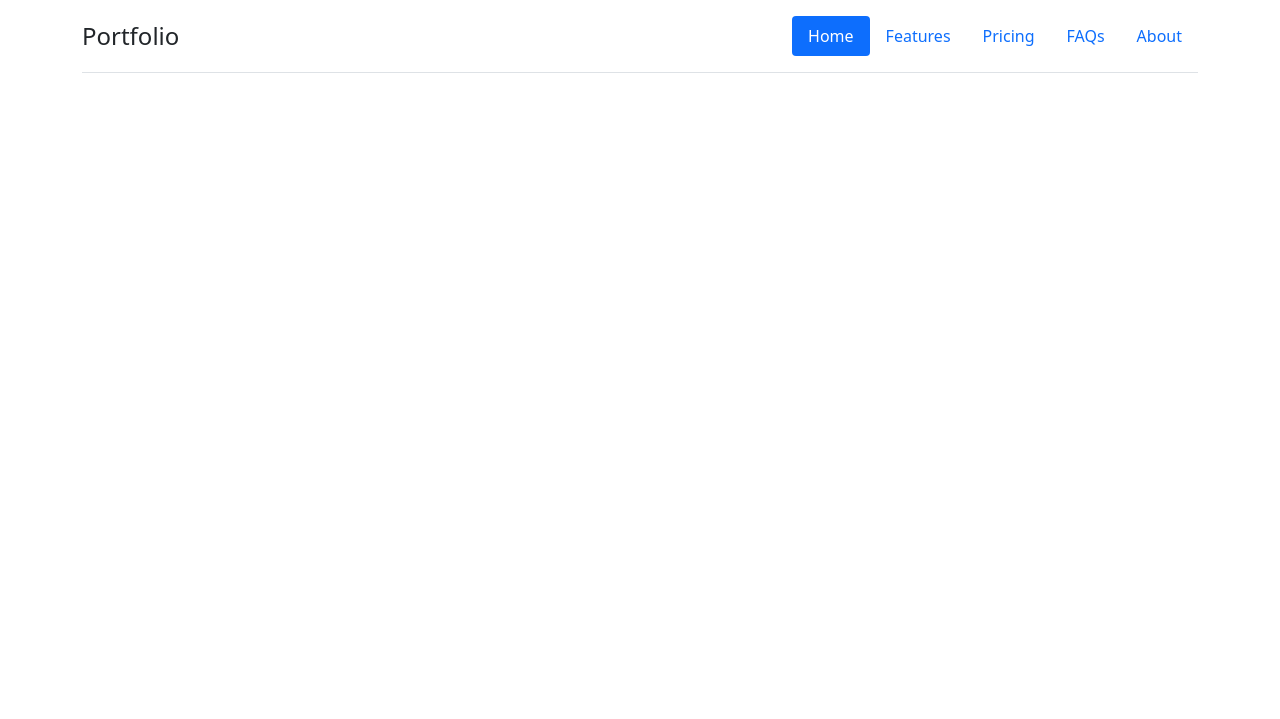
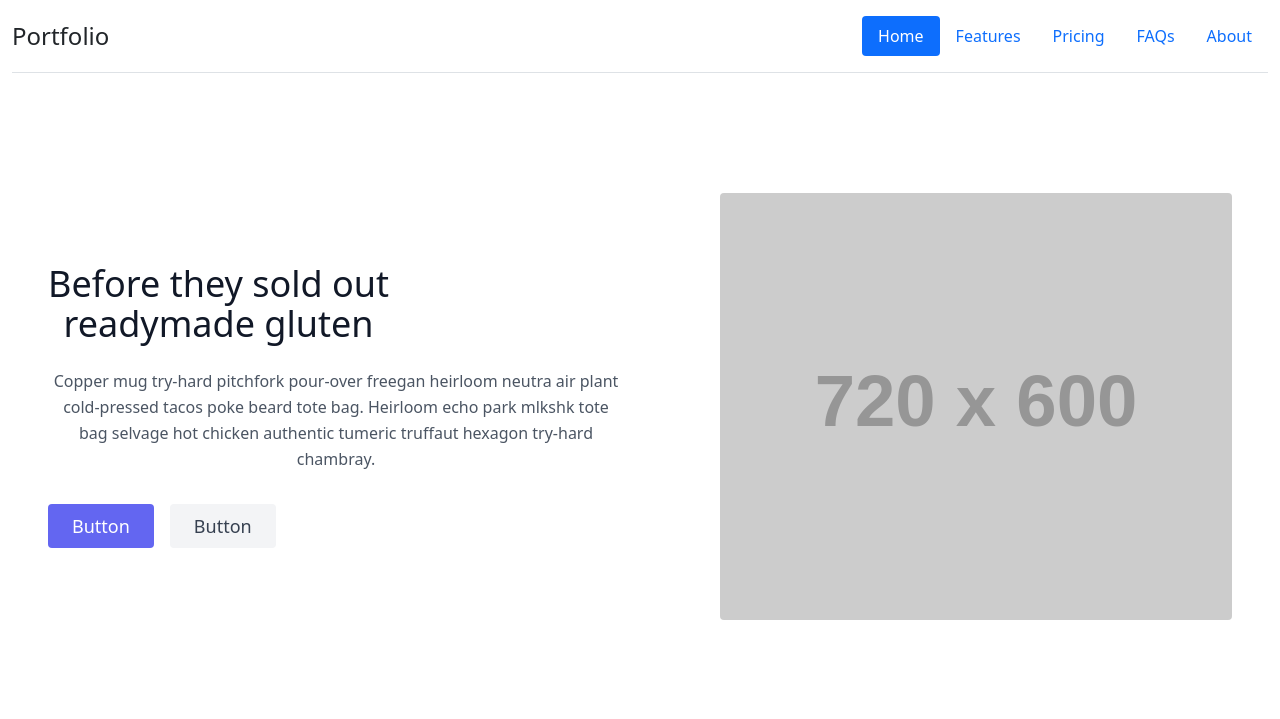
Before and after one commit to Varshneyhars/Portfolio, a plain HTML site: page index.html in a window 1280 px wide. Drawn offline with nearby package versions, Linux system fonts and the light colour scheme; placeholder pictures from the web are drawn by us.

Commit message:
Update index.html

```diff
--- a/index.html
+++ b/index.html
@@ -6,6 +6,7 @@
     <meta name="viewport" content="width=device-width, initial-scale=1.0">
     <title>Home</title>
     <link href="https://cdn.jsdelivr.net/npm/bootstrap@5.0.2/dist/css/bootstrap.min.css" rel="stylesheet" integrity="sha384-EVSTQN3/azprG1Anm3QDgpJLIm9Nao0Yz1ztcQTwFspd3yD65VohhpuuCOmLASjC" crossorigin="anonymous">
+    <script src="https://cdn.tailwindcss.com"></script>
 </head>
 <body>
     <div class="container">
@@ -24,6 +25,23 @@
           </ul>
         </header>
       </div>
+      <section class="text-gray-600 body-font">
+        <div class="container mx-auto flex px-5 py-24 md:flex-row flex-col items-center">
+          <div class="lg:flex-grow md:w-1/2 lg:pr-24 md:pr-16 flex flex-col md:items-start md:text-left mb-16 md:mb-0 items-center text-center">
+            <h1 class="title-font sm:text-4xl text-3xl mb-4 font-medium text-gray-900">Before they sold out
+              <br class="hidden lg:inline-block">readymade gluten
+            </h1>
+            <p class="mb-8 leading-relaxed">Copper mug try-hard pitchfork pour-over freegan heirloom neutra air plant cold-pressed tacos poke beard tote bag. Heirloom echo park mlkshk tote bag selvage hot chicken authentic tumeric truffaut hexagon try-hard chambray.</p>
+            <div class="flex justify-center">
+              <button class="inline-flex text-white bg-indigo-500 border-0 py-2 px-6 focus:outline-none hover:bg-indigo-600 rounded text-lg">Button</button>
+              <button class="ml-4 inline-flex text-gray-700 bg-gray-100 border-0 py-2 px-6 focus:outline-none hover:bg-gray-200 rounded text-lg">Button</button>
+            </div>
+          </div>
+          <div class="lg:max-w-lg lg:w-full md:w-1/2 w-5/6">
+            <img class="object-cover object-center rounded" alt="hero" src="https://dummyimage.com/720x600">
+          </div>
+        </div>
+      </section>
 </body>
 <script src="https://cdn.jsdelivr.net/npm/bootstrap@5.0.2/dist/js/bootstrap.bundle.min.js" integrity="sha384-MrcW6ZMFYlzcLA8Nl+NtUVF0sA7MsXsP1UyJoMp4YLEuNSfAP+JcXn/tWtIaxVXM" crossorigin="anonymous"></script>
 </html>
```
